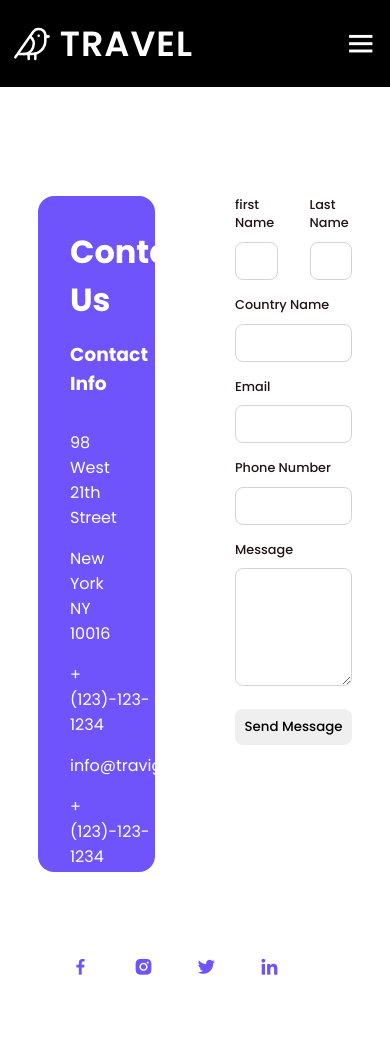
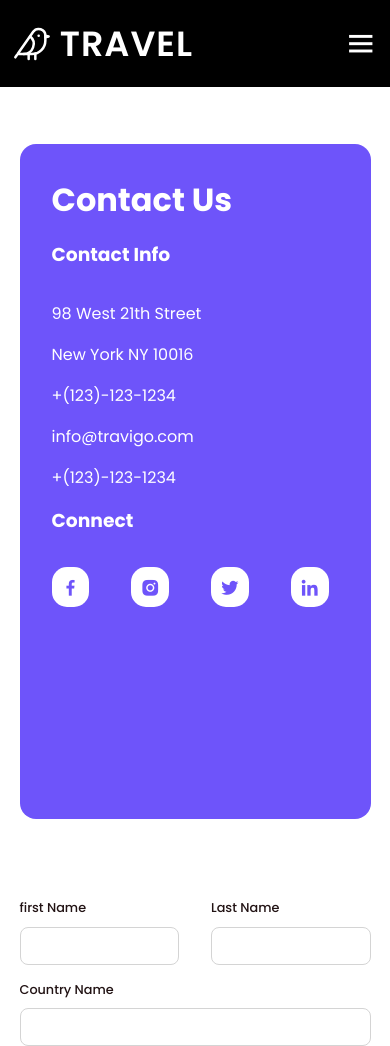
Before and after one commit to fakhrddinelargou/travigo, a plain HTML site: page pages/contact.html in a window 390 px wide. Shown: the top 1046 px of the page. Before the commit the page ends 986 px from the top, so only its background shows below. Drawn offline with nearby package versions, Linux system fonts and the light colour scheme.

Commit message:
add responsive for mobile

```diff
--- a/css/style.css
+++ b/css/style.css
@@ -427,7 +427,9 @@ left: 50%;
 /* container-contact */
 
 .container-contact{
+	margin: auto;
 display: flex;
+max-width: 90%;
 align-items: center;
 justify-content: center;
 gap: 5rem;
@@ -552,6 +554,23 @@ gap: 5rem;
 }
 
 @media (max-width: 1040px){
+	.container-contact{
+		padding-top: 2rem;
+flex-direction: column;
+	height: auto;
+
+}
+
+.form-mssg{
+
+	width: 100%;
+
+}
+
+.contact-info{
+	width: 100%;
+
+}
 	#menu-icon{
 		display: block;
 	}
```
